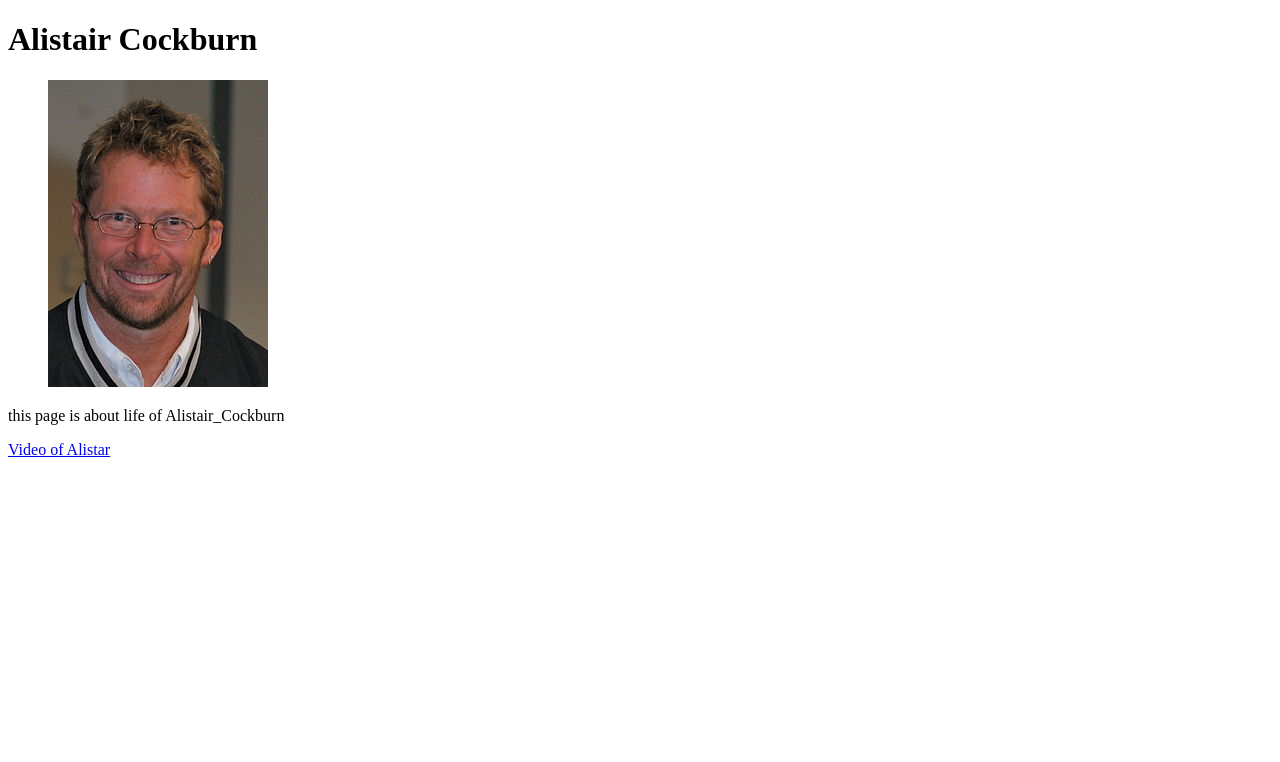
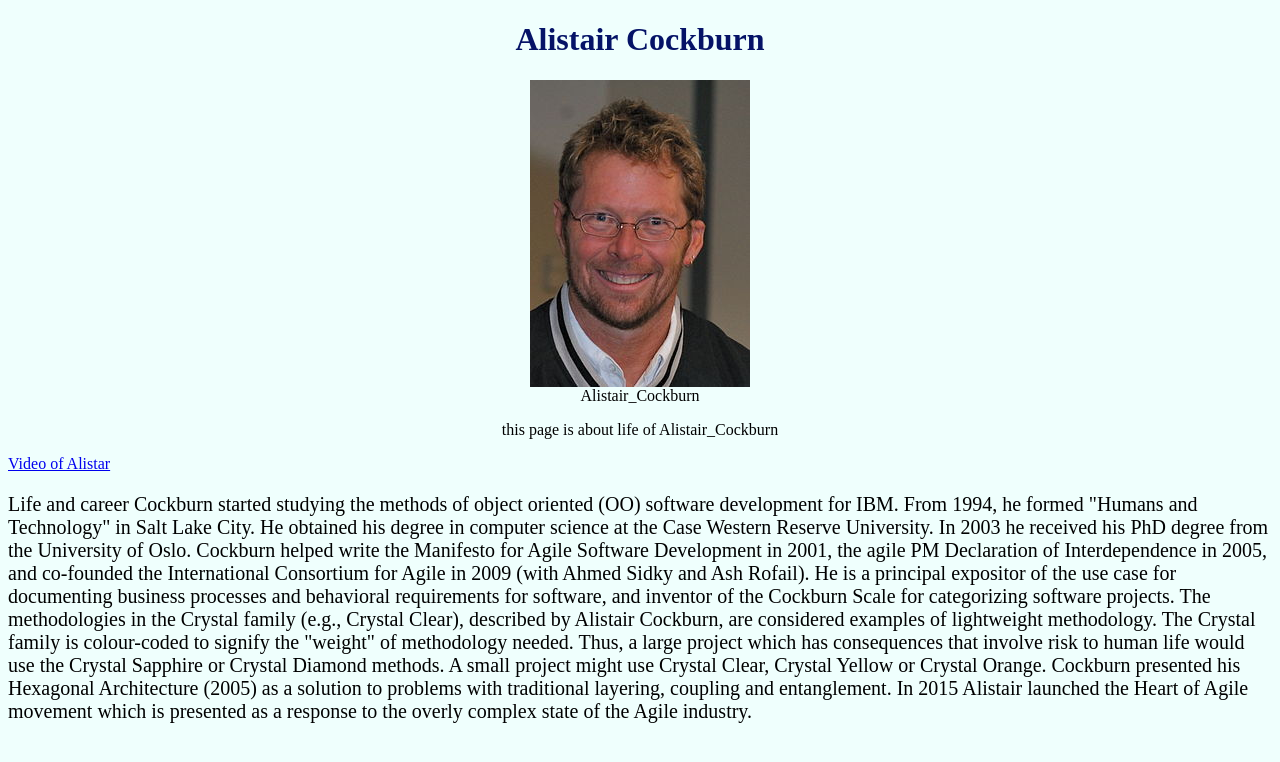
Before and after one commit to AlaaShaheen2/Alaa-Solomon, a plain HTML site: page index.html in a window 1280 px wide. Drawn offline with Linux system fonts and the light colour scheme.

Commit message:
finished

```diff
--- a/css/style.css
+++ b/css/style.css
@@ -0,0 +1,28 @@
+#image  {
+    max-width: 100%;
+    margin: 0 auto;
+    position: auto ;
+    padding: 0px;
+    height: auto;
+    display: block;
+}
+#img-caption{
+    text-align: center;
+}
+body{
+   background-color: #EFFFFD;
+}
+#title {
+    text-align: center;
+    color: #051367;
+}
+
+#tribute-info{
+    text-align: center;
+}
+#tribute-link  {
+
+}
+#his-life{
+    font-size: 20px;
+}
--- a/index.html
+++ b/index.html
@@ -11,12 +11,23 @@
 <div id ="main">
     <h1 id="title">Alistair Cockburn</h1>
     <figure id = "img-div">
-    <img id="img-caption" src="/Img/Alistair_Cockburn_(2007).jpg" alt="">
+    <img id="image" src="/Img/Alistair_Cockburn_(2007).jpg" alt="">
+    <figcaption id = "img-caption"> Alistair_Cockburn</figcaption>
    </figure>
      <p id="tribute-info">this page is about life of Alistair_Cockburn</p>
      <a id="tribute-link" target="_blank" href="https://www.youtube.com/watch?v=lsNfaG87j8M">
        Video of Alistar
      </a>
+     <p id ="his-life">Life and career
+      Cockburn started studying the methods of object oriented (OO) software development for IBM. From 1994, he formed "Humans and Technology" in Salt Lake City. He obtained his degree in computer science at the Case Western Reserve University. In 2003 he received his PhD degree from the University of Oslo.
+
+      Cockburn helped write the Manifesto for Agile Software Development in 2001, the agile PM Declaration of Interdependence in 2005, and co-founded the International Consortium for Agile in 2009 (with Ahmed Sidky and Ash Rofail). He is a principal expositor of the use case for documenting business processes and behavioral requirements for software, and inventor of the Cockburn Scale for categorizing software projects.
+
+      The methodologies in the Crystal family (e.g., Crystal Clear), described by Alistair Cockburn, are considered examples of lightweight methodology. The Crystal family is colour-coded to signify the "weight" of methodology needed. Thus, a large project which has consequences that involve risk to human life would use the Crystal Sapphire or Crystal Diamond methods. A small project might use Crystal Clear, Crystal Yellow or Crystal Orange.
+
+      Cockburn presented his Hexagonal Architecture (2005) as a solution to problems with traditional layering, coupling and entanglement.
+
+      In 2015 Alistair launched the Heart of Agile movement which is presented as a response to the overly complex state of the Agile industry. </p>
   </div>
     <script  src="js/index.js"></script>
   </body>
```
